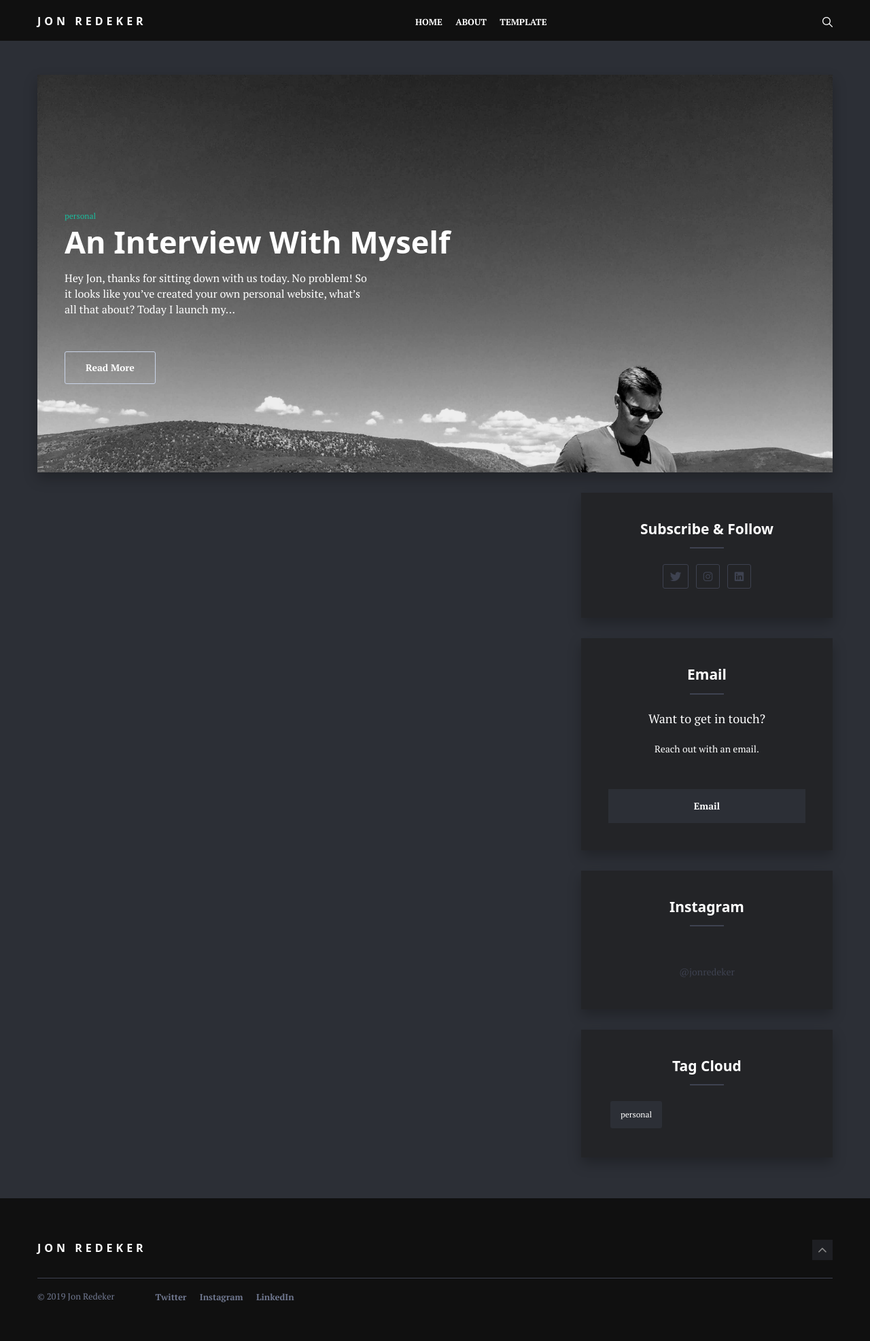
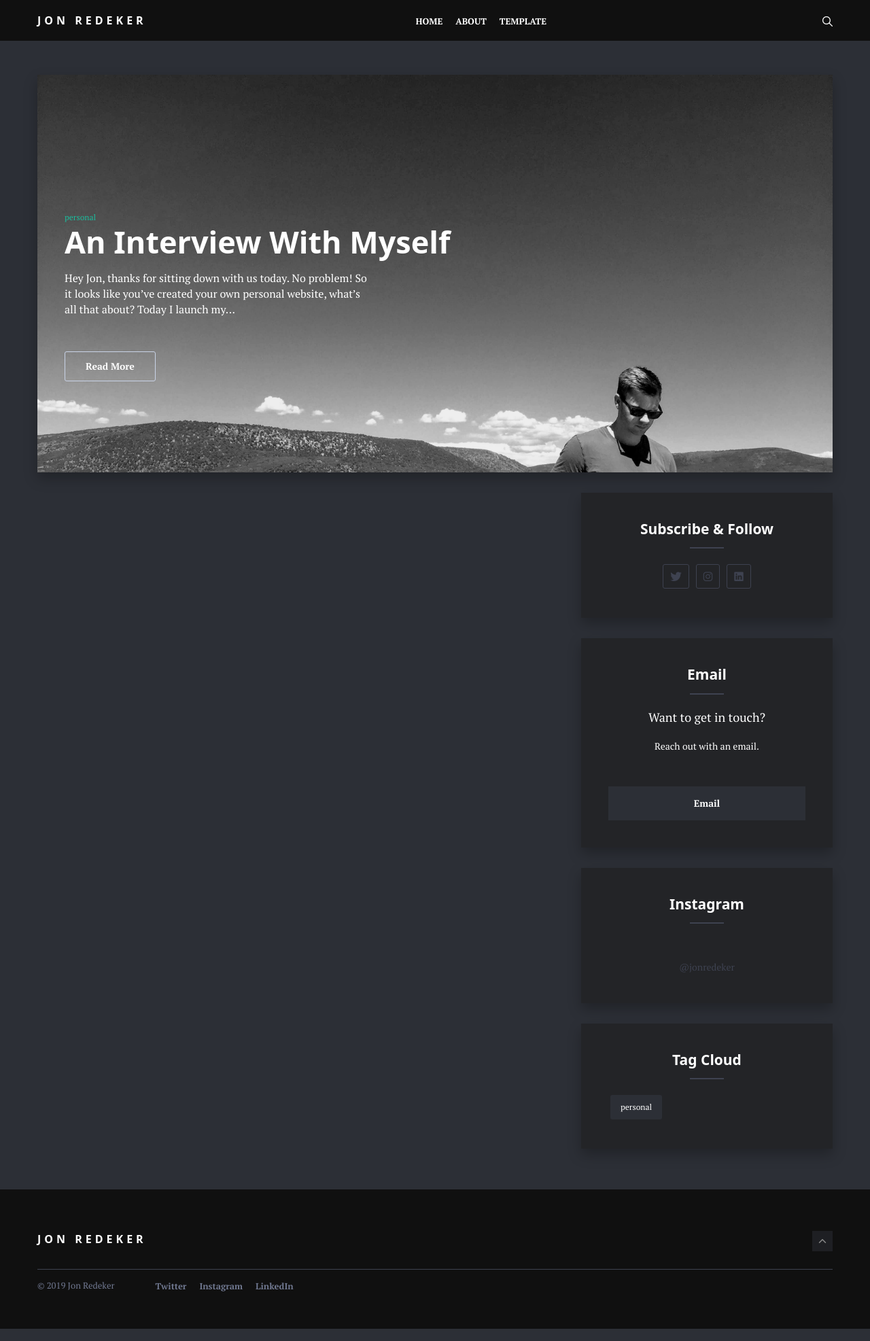
Before and after one commit to JRedeker/jonredeker.com, a Jekyll site: the page built from index.html, in a window 1280 px wide. Shown: the whole page at 68% size. Built offline with Jekyll 4.4.1, drawn with Linux system fonts in a browser that asks for light colours; nearby versions of some CDN libraries; a script that is not in the unit is left out; the list of posts is cut into pages by our own code.

Commit message:
once again, font change

```diff
--- a/_sass/2-base/_base.scss
+++ b/_sass/2-base/_base.scss
@@ -1,5 +1,5 @@
 // Body
-$base-font-size: 18px;
+$base-font-size: 16px;
 $base-font-style: normal;
 $base-font-variant: normal;
 $base-font-weight: normal;
@@ -13,7 +13,7 @@
 Ubuntu,
 Arial,
 sans-serif;
-$base-line-height: 30px;
+$base-line-height: 26px;
 *,
 *::after,
 *::before {
```
